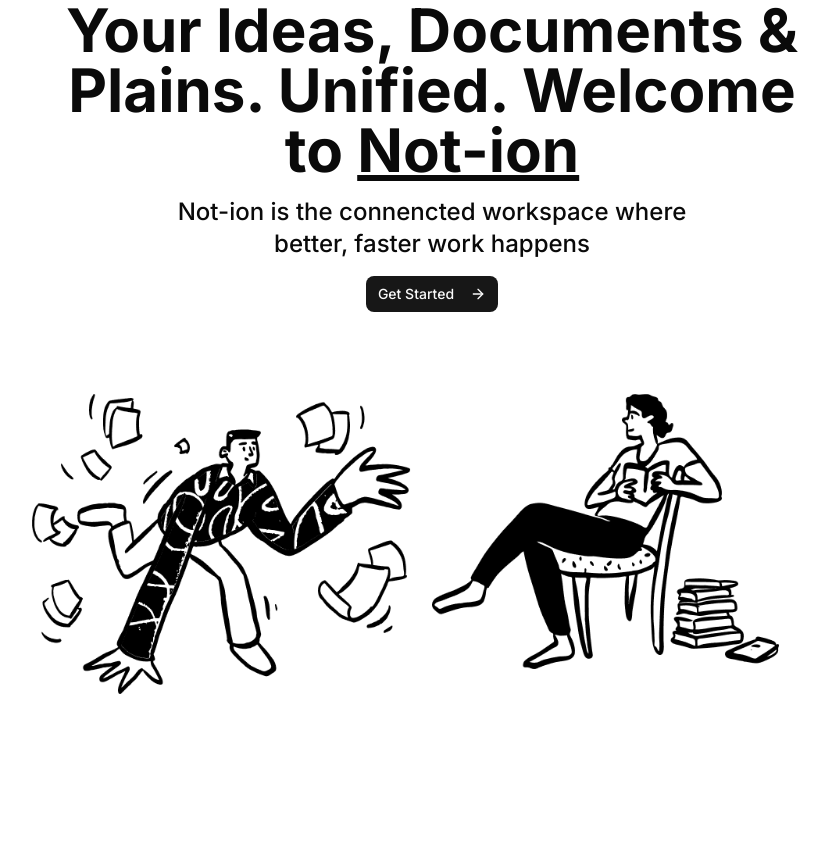
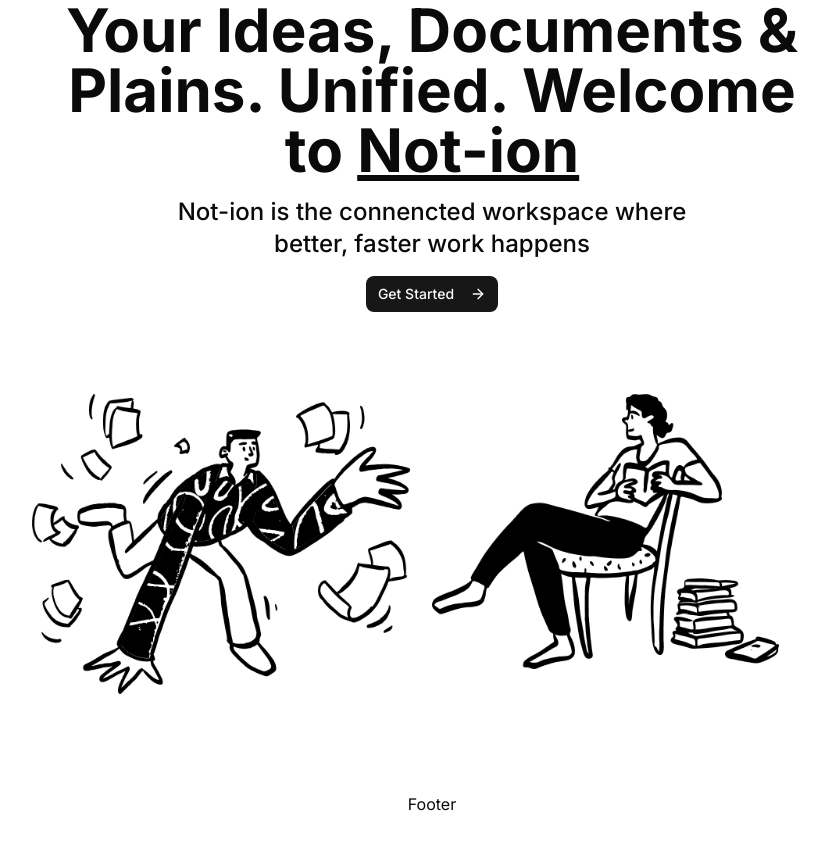
Before and after one commit to ndrsov/notion-clone, a Next.js app: page / in a window 1280 px wide. Shown: the top 850 px of the page, without its empty margins (208-1037 px from the left). Before the commit the page ends 800 px from the top, so only its background shows below. Built offline with nearby package versions, Linux system fonts and the light colour scheme.

Commit message:
Add Footer component to main marketing page

```diff
--- a/app/(marketing)/page.tsx
+++ b/app/(marketing)/page.tsx
@@ -1,3 +1,4 @@
+import { Footer } from './_components/footer';
 import { Heading } from './_components/heading';
 import { Heroes } from './_components/heroes';
 
@@ -7,6 +8,7 @@
       <div className="flex flex-col items-center justify-center md:justify-start text-center gap-y-8 flex-1 px-6 pb-10">
         <Heading />
         <Heroes />
+        <Footer />
       </div>
     </div>
   );
```
